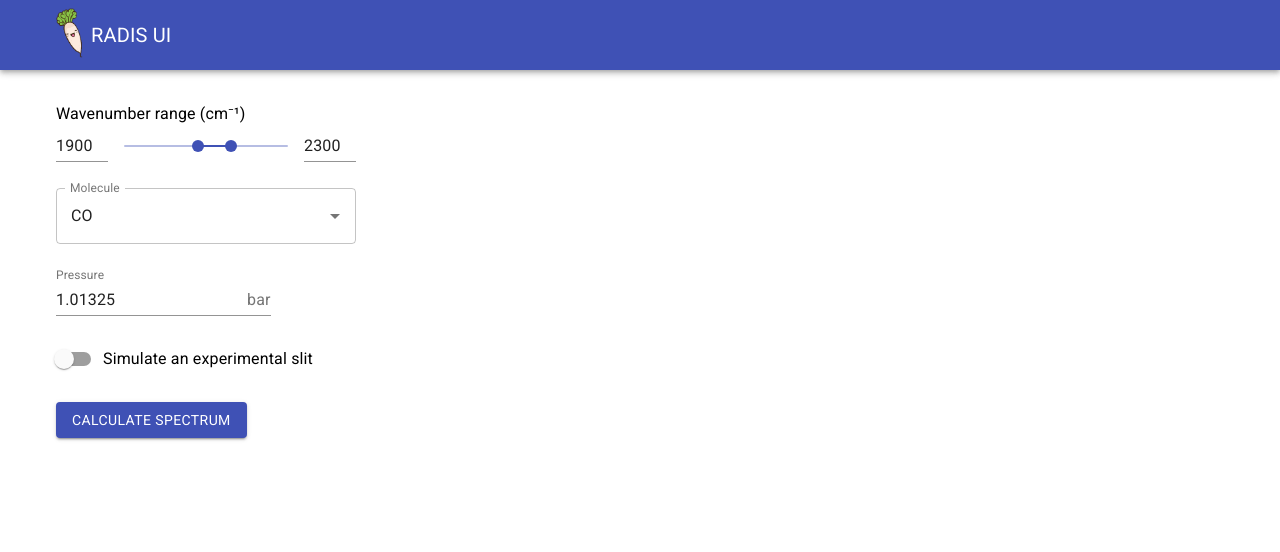
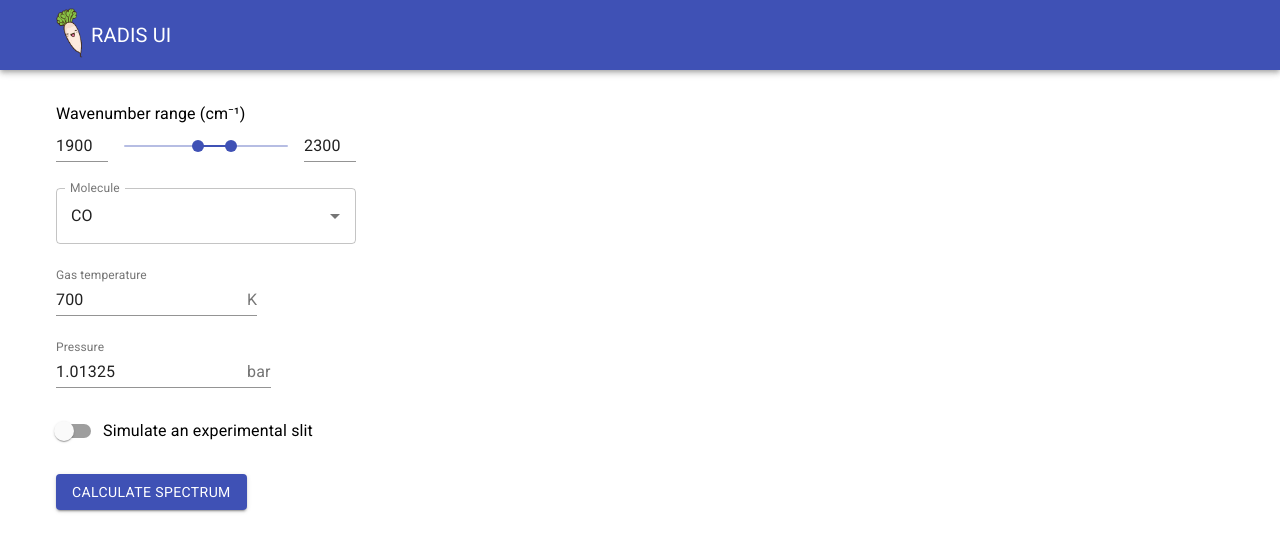
Before and after one commit to arunavabasucom/radis-app, a React (Create React App) app in the folder frontend/: page / in a window 1280 px wide. Shown: the top 552 px of the page. Built offline with nearby package versions, Linux system fonts and the light colour scheme; no server answers.

Commit message:
Allow specifying gas temperature (#61)
* Allow specifying gas temperature

* Small cleanups

```diff
--- a/frontend/src/components/CalcSpectrum.tsx
+++ b/frontend/src/components/CalcSpectrum.tsx
@@ -21,6 +21,7 @@ interface Response<T> {
 }
 
 interface ValidationErrors {
+  tgas: boolean;
   pressure: boolean;
 }
 
@@ -33,10 +34,12 @@ const CalcSpectrum: React.FC = () => {
     molecule: "CO",
     min_wavenumber_range: 1900,
     max_wavenumber_range: 2300,
+    tgas: 700,
     pressure: 1.01325,
     simulate_slit: false,
   });
   const [validationErrors, setValidationErrors] = useState<ValidationErrors>({
+    tgas: false,
     pressure: false,
   });
   const [loading, setLoading] = useState<boolean>(false);
@@ -105,6 +108,30 @@ const CalcSpectrum: React.FC = () => {
               <MoleculeSelector params={params} setParams={setParams} />
             </FormControl>
           </Grid>
+
+          <Grid item xs={12}>
+            <FormControl>
+              <TextField
+                error={validationErrors.tgas}
+                value={params.tgas}
+                type="number"
+                onChange={(event) =>
+                  setParams({
+                    ...params,
+                    tgas: parseFloat(event.target.value),
+                  })
+                }
+                InputProps={{
+                  endAdornment: (
+                    <InputAdornment position="end">K</InputAdornment>
+                  ),
+                  inputProps: { step: 1 },
+                }}
+                label="Gas temperature"
+              />
+            </FormControl>
+          </Grid>
+
           <Grid item xs={12}>
             <FormControl>
               <TextField
@@ -112,14 +139,17 @@ const CalcSpectrum: React.FC = () => {
                 value={params.pressure}
                 type="number"
                 onChange={(event) =>
-                  setParams({ ...params, pressure: event.target.value })
+                  setParams({
+                    ...params,
+                    pressure: parseFloat(event.target.value),
+                  })
                 }
                 InputProps={{
                   endAdornment: (
                     <InputAdornment position="end">bar</InputAdornment>
                   ),
+                  inputProps: { step: 0.001 },
                 }}
-                inputProps={{ step: 0.001 }}
                 label="Pressure"
               />
             </FormControl>
--- a/frontend/src/constants.ts
+++ b/frontend/src/constants.ts
@@ -3,6 +3,8 @@ export interface CalcSpectrumParams
   molecule: string;
   min_wavenumber_range: number;
   max_wavenumber_range: number;
+  tgas: number;
+  pressure: number;
   simulate_slit: boolean;
 }
 
```
Also changed, not shown: 1 other file (tests, documents, lock files or other folders).
